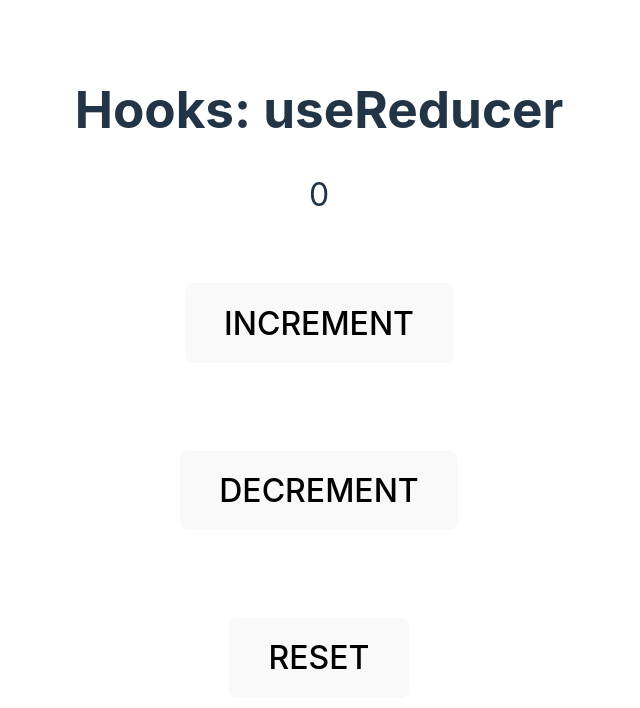
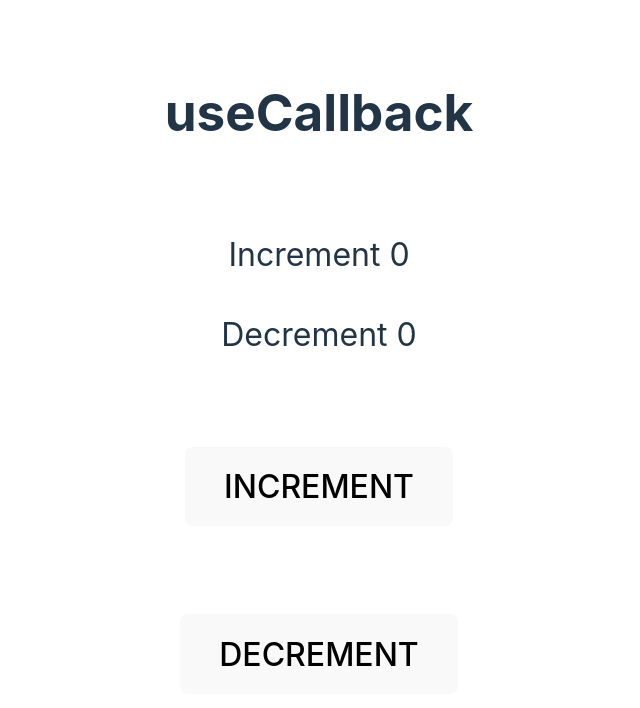
Before and after one commit to gbeto21/The-React-Hooks-Course, a React (Vite) app: page / in a window 1280 px wide. Shown: the top 708 px of the page, without its empty margins (321-961 px from the left). Built offline with nearby package versions, Linux system fonts and the light colour scheme.

Commit message:
First example for the useCallback. End of class: 'Hands On Part 1 (Memoize Function)'.

```diff
--- /dev/null
+++ b/src/components/Typography/Typography.jsx
@@ -0,0 +1,16 @@
+import '../../MainStyle.css';
+
+const Typography = ({ type, children }) => {
+  switch (type) {
+    case 'h1':
+      return <h1>{children}</h1>;
+    case 'h2':
+      return <h2>{children}</h2>;
+    case 'h3':
+      return <h3>{children}</h3>;
+    case 'p':
+      return <p className="text">{children}</p>;
+  }
+};
+
+export default Typography;
--- /dev/null
+++ b/src/hooks/UseCallback1.jsx
@@ -0,0 +1,45 @@
+/**
+ * Objectives: * Use useCallback hook to demonstrate how hook works
+ *              - Optimizing expensive computation,
+ *                --> use 'useCallback' to show function memoization
+ */
+
+import { useState, useCallback } from 'react';
+import Button from '../components/Button.jsx';
+import Typography from '../components/Typography/Typography.jsx';
+
+const setFunc = new Set();
+
+const HooksUseCallback1 = () => {
+  const [inc, setInc] = useState(0);
+  const [dec, setDec] = useState(0);
+
+  const increment = () => {
+    setInc(inc + 1);
+  };
+
+  const decrement = useCallback(() => {
+    setDec(dec - 1);
+  }, [dec]);
+
+  console.log("HooksRendered");
+  setFunc.add(increment);
+  setFunc.add(decrement);
+  console.log(setFunc);
+
+  return (
+    <>
+      <Typography type="h1">useCallback</Typography>
+      <br />
+      <Typography type="p">Increment {inc}</Typography>
+      <Typography type="p">Decrement {dec}</Typography>
+      <br />
+      <Button action={increment} message="INCREMENT" />
+      <br />
+      <Button action={decrement} message="DECREMENT" />
+      <br />
+    </>
+  );
+};
+
+export default HooksUseCallback1;
--- a/src/main.jsx
+++ b/src/main.jsx
@@ -1,10 +1,10 @@
 import React from 'react';
 import ReactDOM from 'react-dom/client';
 import './index.css';
-import HooksUseReducer from './hooks/UseReducer.jsx';
+import HooksUseCallback1 from './hooks/UseCallback1.jsx';
 
 ReactDOM.createRoot(document.getElementById('root')).render(
   <React.StrictMode>
-    <HooksUseReducer />
+    <HooksUseCallback1 />
   </React.StrictMode>
 );
```
Also changed, not shown: src/hooks/UseCallback2.jsx (added, +37 -0 lines), src/hooks/UseCallback3.jsx (added, +17 -0 lines).
